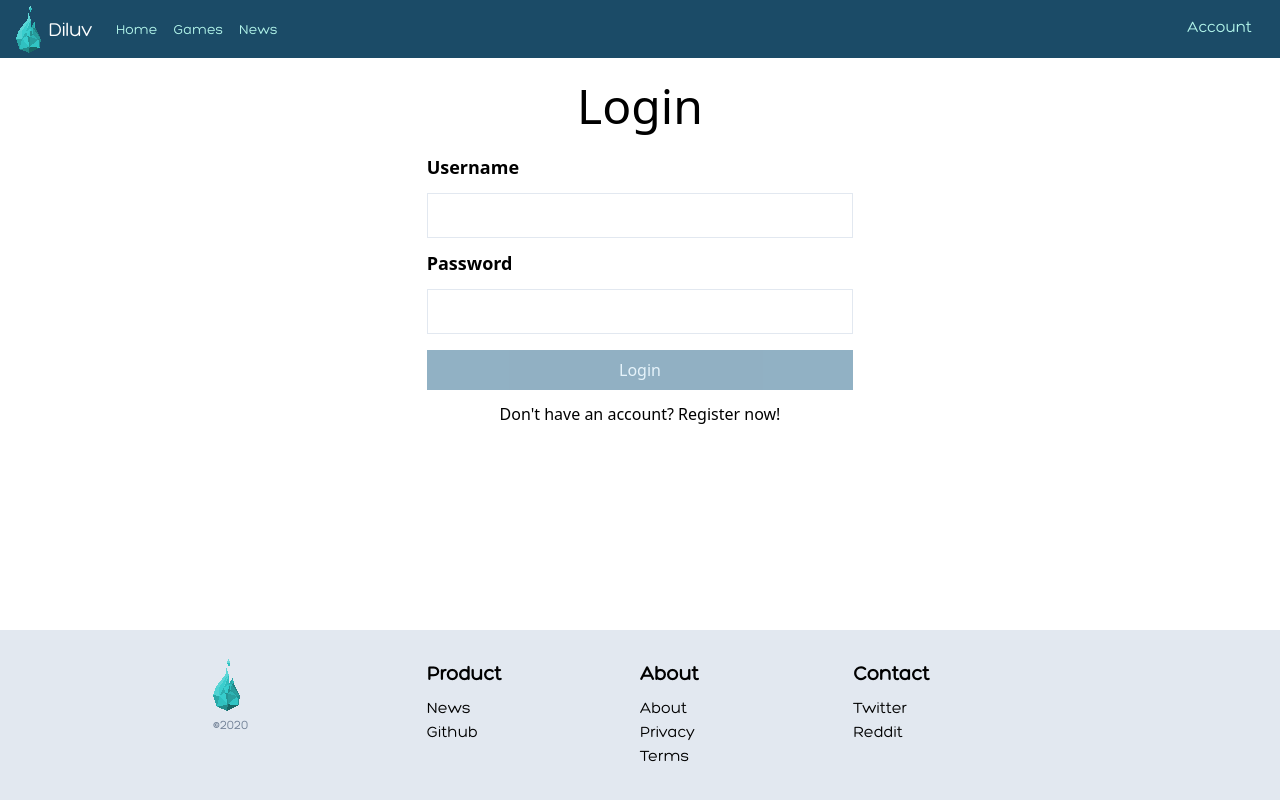
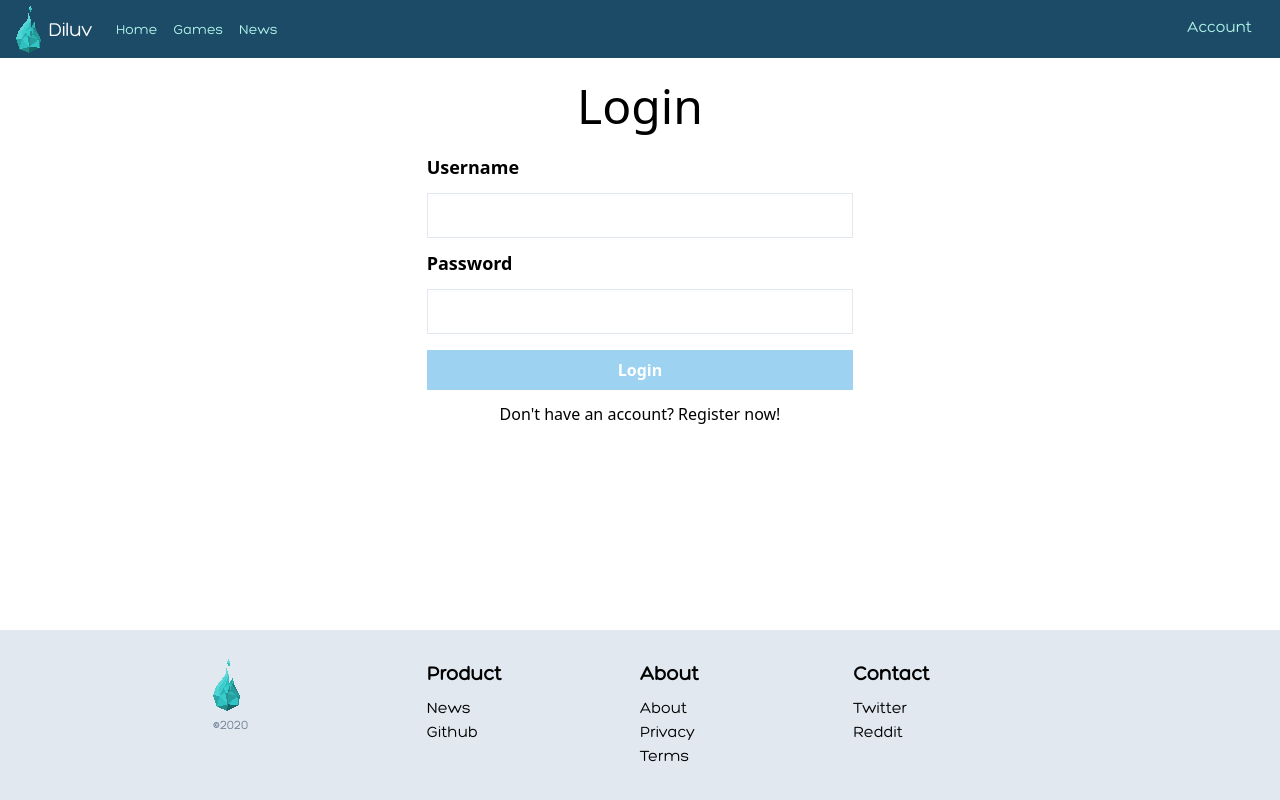
Before and after one commit to Diluv/Diluv-Website, a Next.js app: page /login in a window 1280 px wide. Built offline with nearby package versions, Linux system fonts and the light colour scheme; what axios-auth-refresh, tailwindcss-elevation, tailwindcss-spinner, tailwindcss-triangle-after would draw is missing.

Commit message:
Extracted button component

```diff
--- a/src/css/index.css
+++ b/src/css/index.css
@@ -8,6 +8,19 @@
 @tailwind base;
 @tailwind components;
 /* purgecss end ignore */
+
+.btn-diluv {
+  @apply font-bold block bg-diluv-500 text-white p-2 w-full transition-colors duration-200 ease-in;
+}
+
+.btn-diluv:hover {
+  @apply bg-diluv-700;
+}
+
+.btn-diluv:disabled {
+  @apply bg-diluv-500 opacity-50 cursor-not-allowed;
+}
+
 @tailwind utilities;
 
 .theme-dark {
--- a/src/pages/games/[gameSlug]/[projectTypesSlug].tsx
+++ b/src/pages/games/[gameSlug]/[projectTypesSlug].tsx
@@ -24,7 +24,7 @@ function ProjectTypePage({
           <h2 className="flex-grow text-center text-4xl font-bold pb-2">{projectType.name}</h2>
           <Link href={`/games/${gameSlug}/${projectType.slug}/create`}>
             <a
-              className="bg-blue-700 hover:bg-blue-500 text-diluv-200 hover:text-white font-bold py-2 px-4 m-4 duration-200 ease-in"
+              className="btn-diluv w-auto py-2 px-4 m-4"
             >
               Create Project
             </a>
--- a/src/pages/login.tsx
+++ b/src/pages/login.tsx
@@ -121,9 +121,7 @@ function LoginPage() {
               disabled={(fieldUserName.current && fieldPassword.current
                 ? fieldUserName.current.value.trim().length === 0 || fieldPassword.current.value.trim().length === 0 : true)}
               type="submit"
-              className="block bg-diluv-700 disabled:bg-diluv-700 hover:bg-diluv-500 text-diluv-200
-              disabled:text-diluv-200 hover:text-white p-2 w-full transition-colors duration-200 ease-in
-              disabled:opacity-50 disabled:cursor-not-allowed"
+              className="btn-diluv"
             >
               Login
             </button>
--- a/src/pages/register.tsx
+++ b/src/pages/register.tsx
@@ -249,8 +249,7 @@ function RegisterPage() {
                   && validUserName.current.valueOf())
               }
               type="submit"
-              className="font-bold block bg-diluv-500 disabled:bg-diluv-500 hover:bg-diluv-700 text-white p-2
-              w-full transition-colors duration-200 ease-in disabled:opacity-50 disabled:cursor-not-allowed"
+              className="btn-diluv"
             >
               Register
             </button>
```
